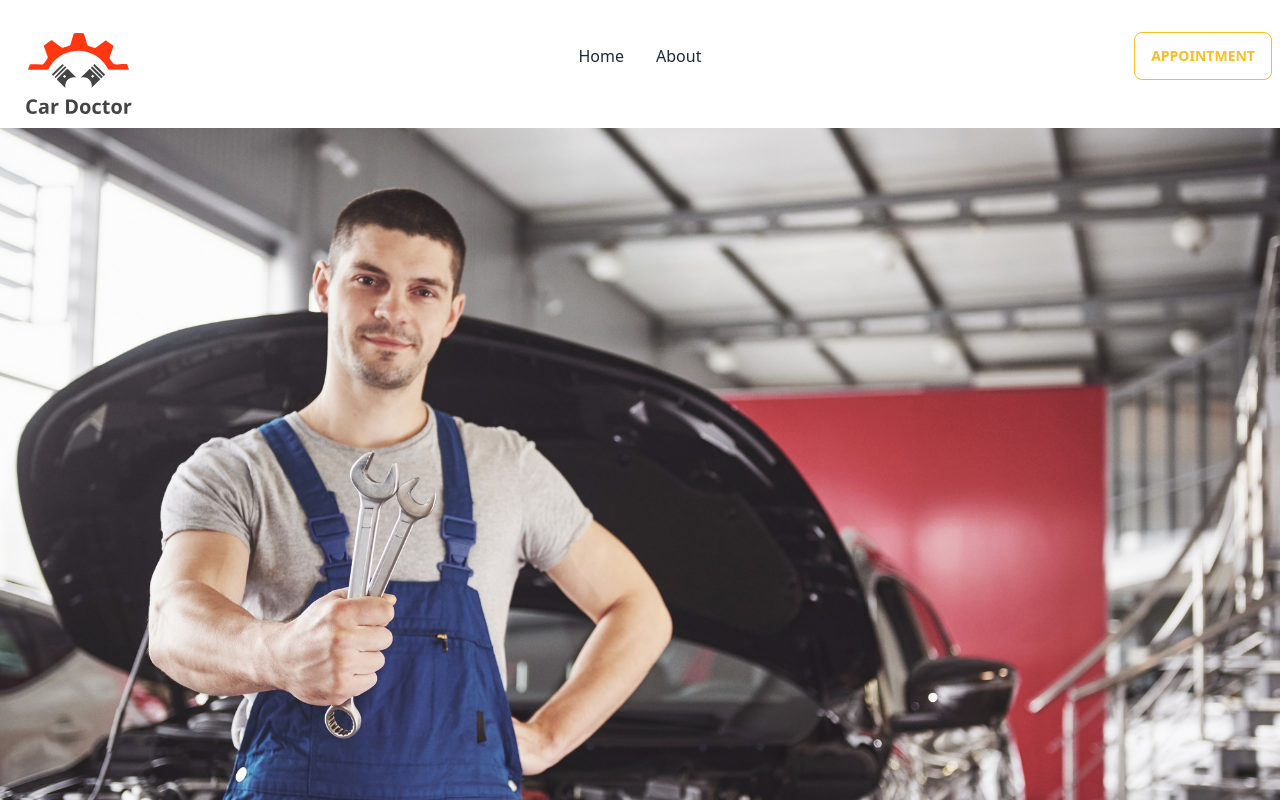
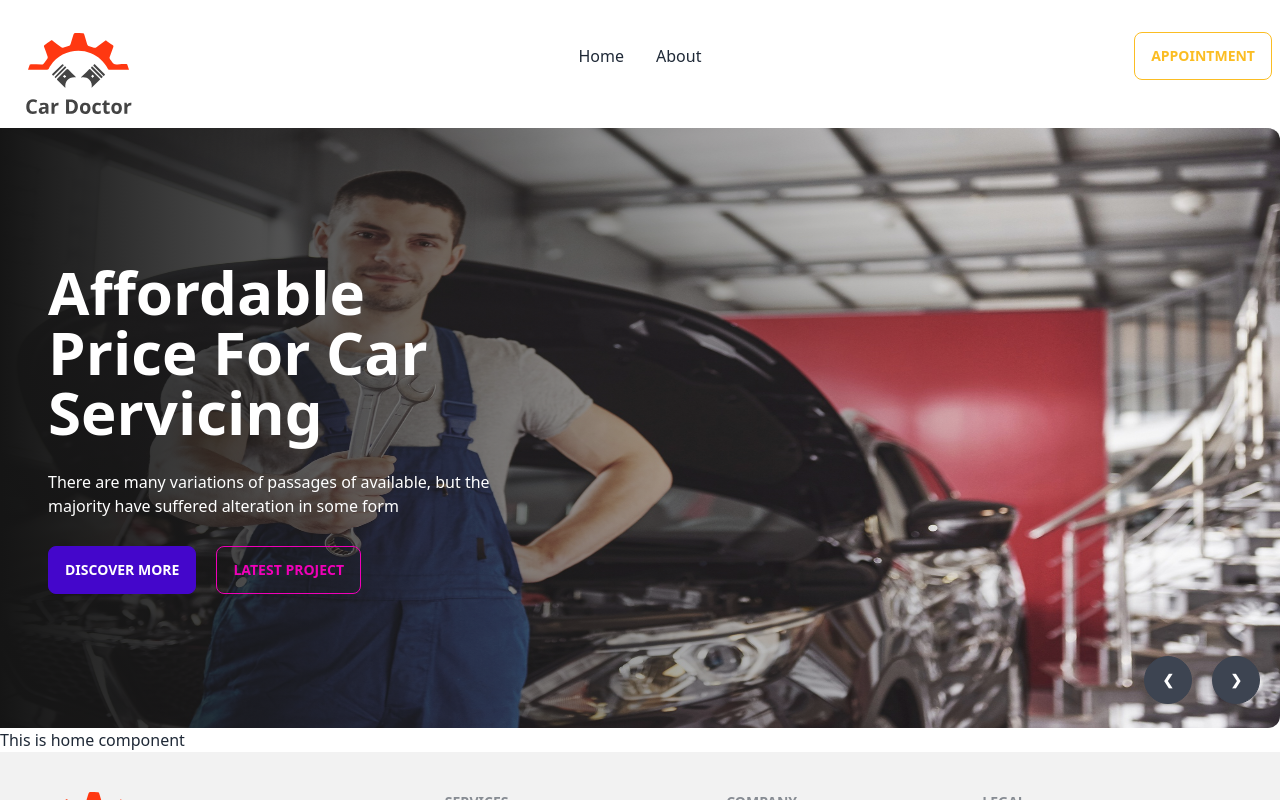
Before and after one commit to Aminul667/car-doctor-client, a React (Vite) app: page / in a window 1280 px wide. Shown: the top 800 px of the page. Built offline with nearby package versions, Linux system fonts and the light colour scheme.

Commit message:
69-4 Style Banner Component with gradient overlay

```diff
--- a/src/pages/Home/Banner/Banner.jsx
+++ b/src/pages/Home/Banner/Banner.jsx
@@ -1,19 +1,27 @@
 // import React from 'react';
-import img1 from '../../../assets/images/banner/1.jpg';
-import img2 from '../../../assets/images/banner/2.jpg';
-import img3 from '../../../assets/images/banner/3.jpg';
-import img4 from '../../../assets/images/banner/4.jpg';
-import img5 from '../../../assets/images/banner/5.jpg';
-import img6 from '../../../assets/images/banner/6.jpg';
+import img1 from "../../../assets/images/banner/1.jpg";
+import img2 from "../../../assets/images/banner/2.jpg";
+import img3 from "../../../assets/images/banner/3.jpg";
+import img4 from "../../../assets/images/banner/4.jpg";
 
 const Banner = () => {
   return (
-    <div className="carousel w-full">
+    <div className="carousel w-full h-[600px]">
       <div id="slide1" className="carousel-item relative w-full">
-        <img
-          src={img1}
-          className="w-full"
-        />
+        <img src={img1} className="w-full rounded-xl" />
+        <div className="absolute flex items-center h-full left-0 top-0 bg-gradient-to-r from-[#151515] to-[rgba(21, 21, 21, 0)]">
+          <div className="text-white space-y-7 pl-12 w-1/2">
+            <h2 className="text-6xl font-bold">Affordable Price For Car Servicing</h2>
+            <p>
+              There are many variations of passages of available, but the
+              majority have suffered alteration in some form
+            </p>
+            <div>
+              <button className="btn btn-active btn-primary mr-5">Discover More</button>
+              <button className="btn btn-outline btn-secondary">Latest Project</button>
+            </div>
+          </div>
+        </div>
         <div className="absolute flex justify-end transform -translate-y-1/2 left-5 right-5 bottom-0">
           <a href="#slide4" className="btn btn-circle mr-5">
             ❮
@@ -24,10 +32,7 @@ const Banner = () => {
         </div>
       </div>
       <div id="slide2" className="carousel-item relative w-full">
-        <img
-          src={img2}
-          className="w-full"
-        />
+        <img src={img2} className="w-full" />
         <div className="absolute flex justify-end transform -translate-y-1/2 left-5 right-5 bottom-0">
           <a href="#slide1" className="btn btn-circle mr-5">
             ❮
@@ -38,10 +43,7 @@ const Banner = () => {
         </div>
       </div>
       <div id="slide3" className="carousel-item relative w-full">
-        <img
-          src={img3}
-          className="w-full"
-        />
+        <img src={img3} className="w-full" />
         <div className="absolute flex justify-end transform -translate-y-1/2 left-5 right-5 bottom-0">
           <a href="#slide2" className="btn btn-circle mr-5">
             ❮
@@ -52,10 +54,7 @@ const Banner = () => {
         </div>
       </div>
       <div id="slide4" className="carousel-item relative w-full">
-        <img
-          src={img4}
-          className="w-full"
-        />
+        <img src={img4} className="w-full" />
         <div className="absolute flex justify-end transform -translate-y-1/2 left-5 right-5 bottom-0">
           <a href="#slide3" className="btn btn-circle mr-5">
             ❮
```
